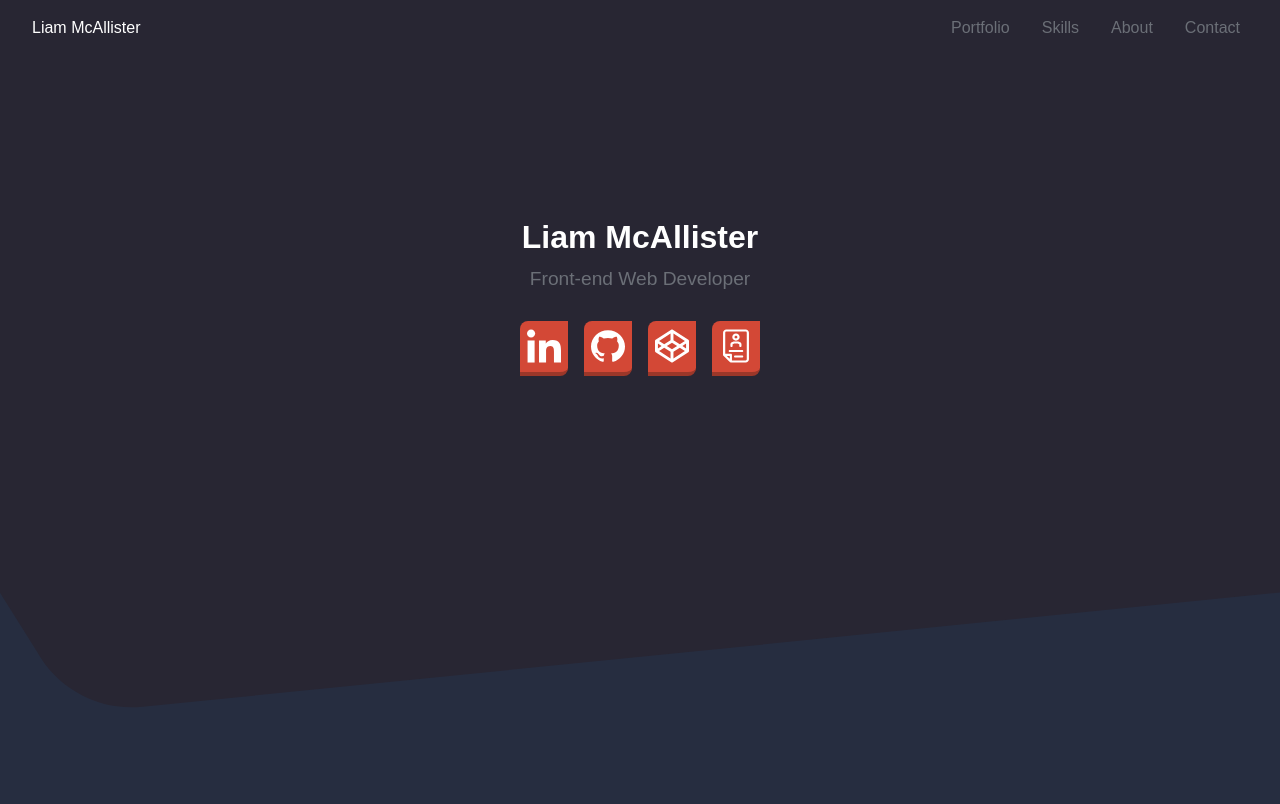
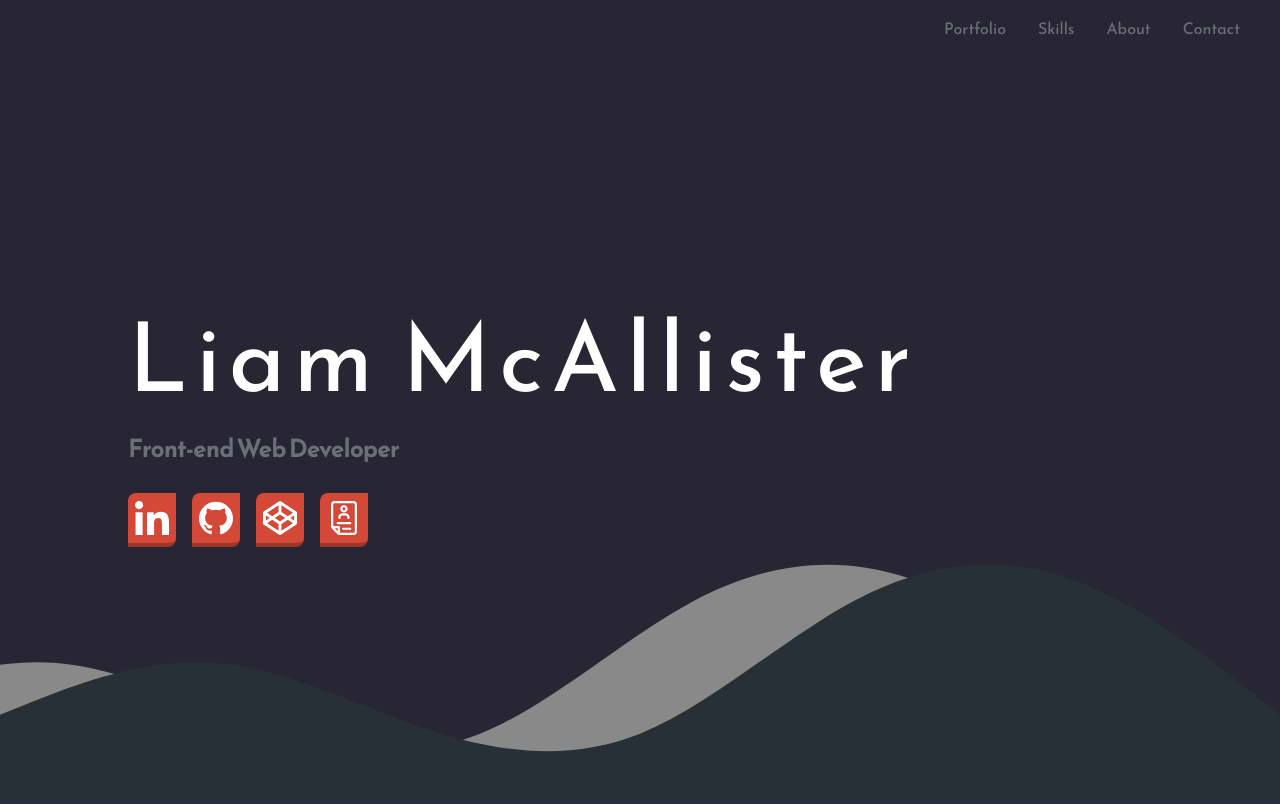
Before and after one commit to liam-mcallister/portfolio-site, a plain HTML site: page index.html in a window 1280 px wide. Shown: the top 804 px of the page. Drawn offline with Linux system fonts and the light colour scheme.

Commit message:
updated layout / colors

```diff
--- a/index.html
+++ b/index.html
@@ -29,6 +29,8 @@
     <meta name="twitter:title" content="" />
     <meta name="twitter:description" content="" />
     <meta name="twitter:image" content="" />
+    <!--CDN's-->
+    <link href="https://fonts.googleapis.com/css2?family=Reem+Kufi&display=swap" rel="stylesheet">
     <!--STYLESHEETS-->
     <link rel="stylesheet" href="styles/css/reset.css" />
     <link rel="stylesheet" href="styles/css/styles.css" />
@@ -37,7 +39,6 @@
 <body id="body">
 
     <nav role="navigation" class="navbar">
-        <a href="#">Liam McAllister</a>
         <input class="burger-btn" type="checkbox" id="burger-btn" name="burger-btn" />
         <label class="burger-label" for="burger-btn">
             <span class="bar top"></span>
@@ -56,7 +57,7 @@
         <div class="masthead__content">
             <div class="masthead__content__text">
                 <h1>Liam McAllister</h1>
-                <h3>Front-end Web Developer</h3>
+                <p class="masthead-para">Front-end Web Developer</p>
             </div>
             <div class="masthead__content__links">
                 <a class="btn" target="_blank" href="https://www.linkedin.com/in/liam-mcallister-598268192/"
@@ -75,7 +76,8 @@
             </div>
         </div>
         <div class="masthead__bottom">
-            <img class="masthead-bg" src="images/bg.svg" alt="">
+            <img class="masthead-bg--left" src="images/wave2.svg" alt="">
+            <img class="masthead-bg" src="images/wave.svg" alt="">
         </div>
     </div>
 
--- a/styles/scss/_components.scss
+++ b/styles/scss/_components.scss
@@ -7,25 +7,30 @@
 
 /*---------------------------------------1. Text----*/
 h1 {
-  margin-bottom: 1rem;
   font-size: 2rem;
-  font-weight: bold;
+  letter-spacing: 0.5rem;
 }
 
 h2 {
   margin-bottom: 2rem;
   font-size: 1.5rem;
-  color: $grey5;
+  letter-spacing: 0.5rem;
+  font-weight: bold;
 }
 
 h3 {
   margin-bottom: 2rem;
   font-size: 1.2rem;
-  color: $grey5;
 }
 
 p {
   line-height: 1.5rem;
+  color: $grey5;
+}
+
+.masthead-para {
+  margin: 2rem 0;
+  font-weight: bold;
 }
 
 small {
@@ -131,8 +136,9 @@ a {
 .btn-card-disabled {
   @extend .btn-card;
   cursor: not-allowed;
+  border-bottom: 4px solid $grey4;
   background: $grey5;
-  border-bottom: 4px solid $grey4;
+  color: $grey3;
 
   &:active {
     transform: unset;
@@ -163,6 +169,10 @@ a {
 
 .card__text {
   padding: 1rem 0;
+
+  & p {
+    color: $white;
+  }
 }
 
 .card-img {
@@ -179,5 +189,5 @@ a {
 .list-item {
   list-style-type: circle;
   line-height: 2rem;
-  color: $white;
+  color: $grey5;
 }
--- a/styles/scss/_media-queries.scss
+++ b/styles/scss/_media-queries.scss
@@ -1,5 +1,20 @@
 /* Small devices (landscape phones, 576px and up) */
 @media (min-width: 576px) {
+  h1 {
+    font-size: 3rem;
+  }
+
+  h2 {
+    font-size: 2rem;
+  }
+
+  h3 {
+    font-size: 1.5rem;
+  }
+
+  .masthead-para {
+    font-size: 1.5rem;
+  }
 }
 
 @media (min-width: 600px) {
@@ -11,20 +26,34 @@
   }
 
   .skills__dev {
+    width: auto;
     margin-bottom: 0;
   }
 
   .skills__design {
+    width: auto;
     margin-bottom: 0;
   }
 
   .skills__other {
-    margin-bottom: 0;
+    width: auto;
   }
 }
 
 /* Medium devices (tablets, 768px and up) */
 @media (min-width: 768px) {
+  h1 {
+    font-size: 4rem;
+  }
+
+  h2 {
+    font-size: 2.5rem;
+  }
+
+  h3 {
+    font-size: 1.7rem;
+  }
+
   .navbar__nav {
     display: flex;
     flex-direction: row;
@@ -67,8 +96,14 @@
 
 /* Large devices (desktops, 992px and up) */
 @media (min-width: 992px) {
+  h1 {
+    font-size: 5rem;
+  }
 }
 
 /* Extra large devices (large desktops, 1200px and up) */
 @media (min-width: 1200px) {
+  h1 {
+    font-size: 6rem;
+  }
 }
--- a/styles/scss/styles.scss
+++ b/styles/scss/styles.scss
@@ -19,7 +19,7 @@ body {
     display: grid;
     grid-template-columns: 1fr;
     grid-template-rows: 56px calc(100vh - 56px) auto auto auto 56px;
-    font-family: Arial, Helvetica, sans-serif;
+    font-family: 'Reem Kufi', sans-serif;
     font-size: 16px;
     background-color: $grey1;
     color: $white;
@@ -30,7 +30,7 @@ body {
     grid-column: 1fr;
     grid-row: 56px;
     display: flex;
-    justify-content: space-between;
+    justify-content: flex-end;
     align-items: center;
     position: relative;
     padding: 0 2rem;
@@ -58,8 +58,6 @@ body {
     grid-row: calc(100vh - 56px);
     display: flex;
     flex-flow: column;
-    text-align: center;
-    overflow: hidden;
     position: relative;
 }
 
@@ -67,10 +65,9 @@ body {
     display: flex;
     flex-direction: column;
     justify-content: center;
-    align-items: center;
+    align-items: flex-start;
     flex: 1 1 auto;
-    width: 100%;
-    height: auto;
+    padding-left: 10%;
     background: $grey2;
 }
 
@@ -84,6 +81,19 @@ body {
 .masthead-bg {
     width: 100%;
     height: auto;
+
+    position: absolute;
+    bottom: 0;
+    right: 0;
+}
+
+.masthead-bg--left {
+    width: 100%;
+    height: auto;
+
+    position: absolute;
+    bottom: 0;
+    right: 10rem;
 }
 
 /*----------------------------------5. Portfolio----*/
@@ -116,11 +126,16 @@ body {
 }
 
 .skills__dev {
+    width: 150px;
     margin-bottom: 3rem;
 }
 
 .skills__design {
     @extend .skills__dev;
+}
+
+.skills__other {
+    width: 150px;
 }
 
 /*--------------------------------------7. About----*/
```
Also changed, not shown: images/wave.svg (added), images/wave2.svg (added), styles/css/styles.css, 1 other file.
